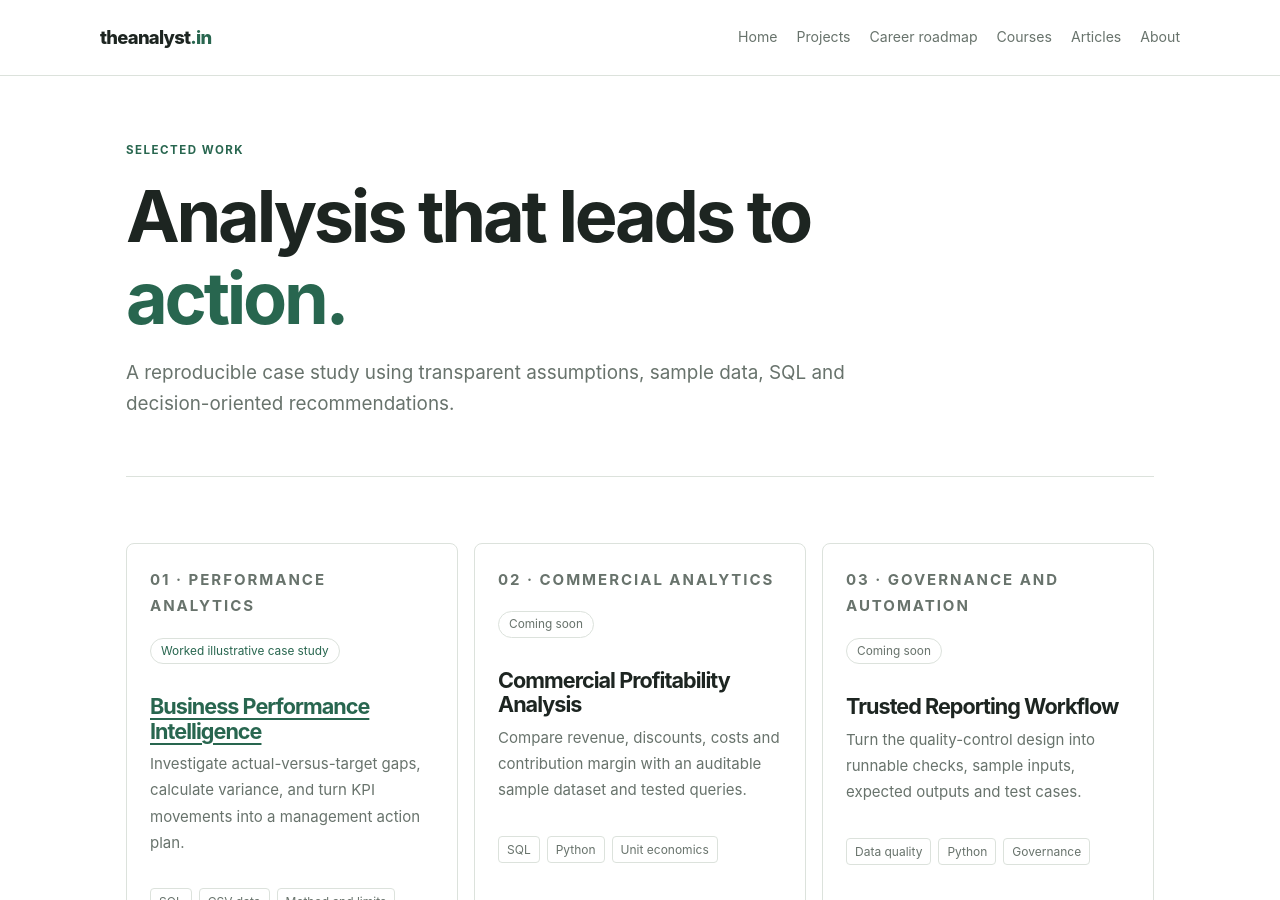
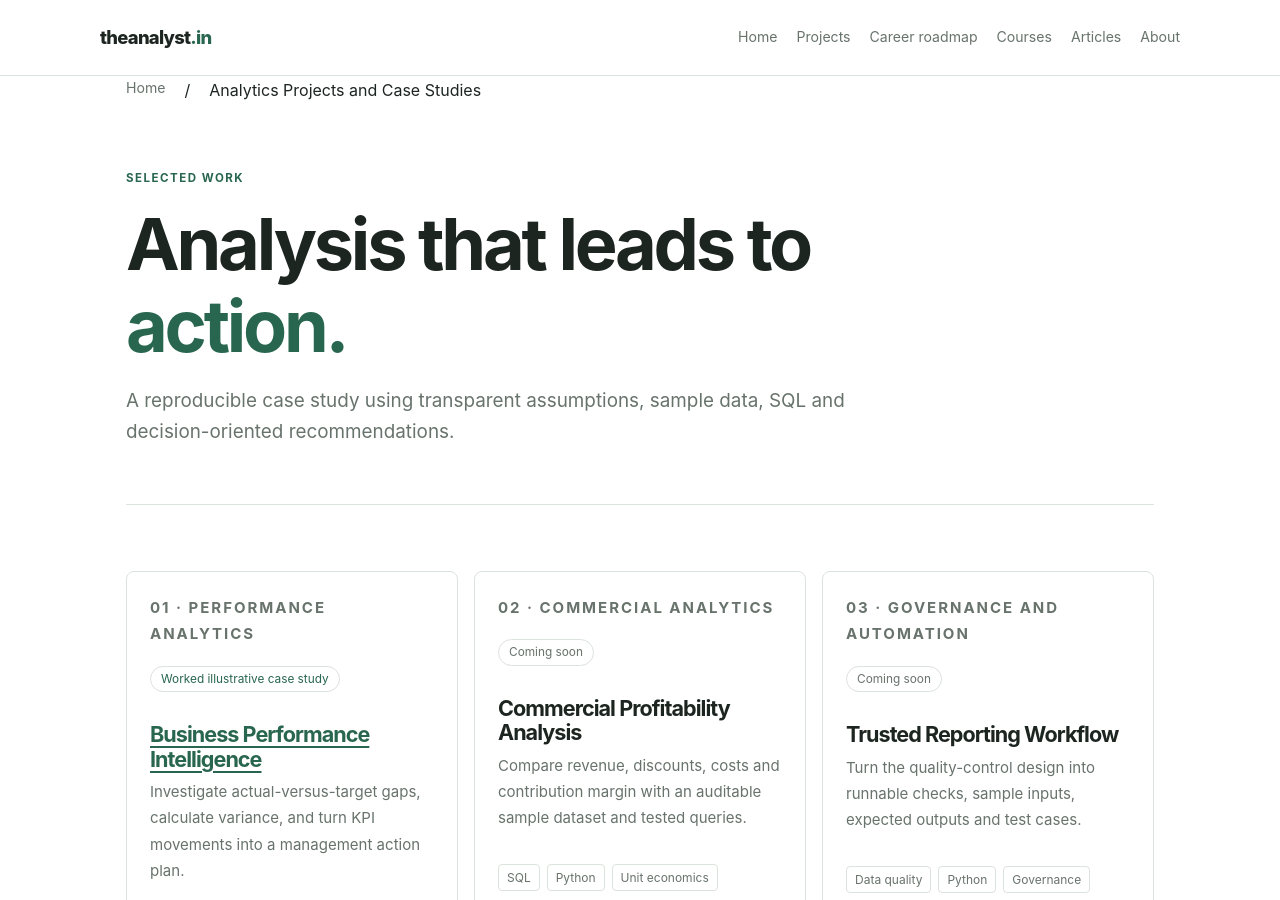
Before and after one commit to theanalystin/theanalyst.github.io, a Jekyll site: the page built from projects.md, in a window 1280 px wide and 900 px high. Built offline with Jekyll 4.4.1, drawn with Linux system fonts in a browser that asks for light colours.

Commit message:
Refine course routes, navigation, and reader pages

```diff
--- a/_layouts/default.html
+++ b/_layouts/default.html
@@ -44,6 +37,6 @@
 <a href="{{ '/about/' | relative_url }}">About</a>
 </nav>
 </header>
-<main class="container">{{ content }}</main>
+<main class="container">{% include breadcrumbs.html %}{{ content }}</main>
 <footer class="site-footer"><span>Practical analytics. Clear decisions. <a href="{{ '/about/' | relative_url }}">Contact / work with me</a></span><span><a href="{{ '/sitemap.xml' | relative_url }}">Sitemap</a> · <a href="{{ '/feed.xml' | relative_url }}">RSS</a> · <a href="https://github.com/theanalystin/theanalyst.github.io">GitHub</a></span></footer>
 </body></html>
```
Also changed, not shown: other parts of _layouts/default.html (+1 -8 lines).
